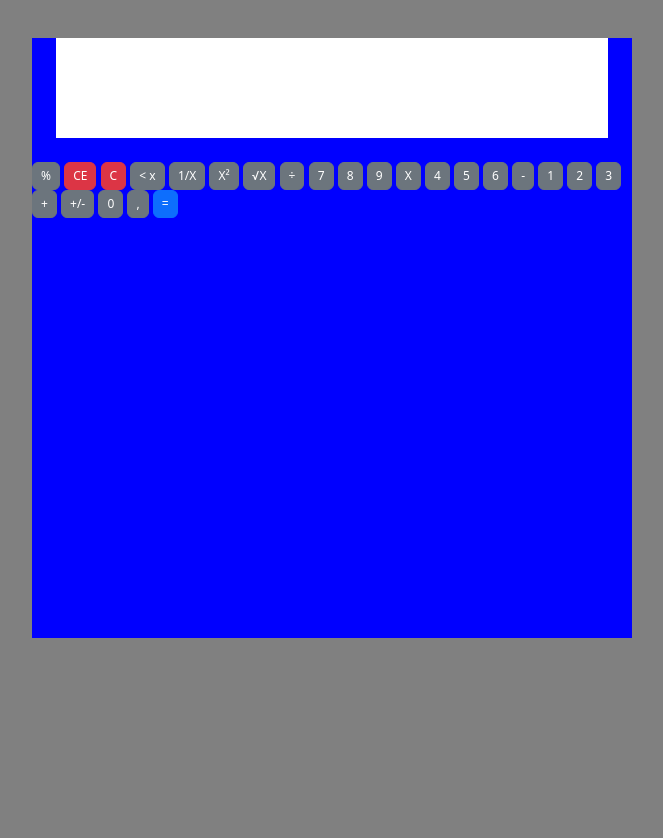
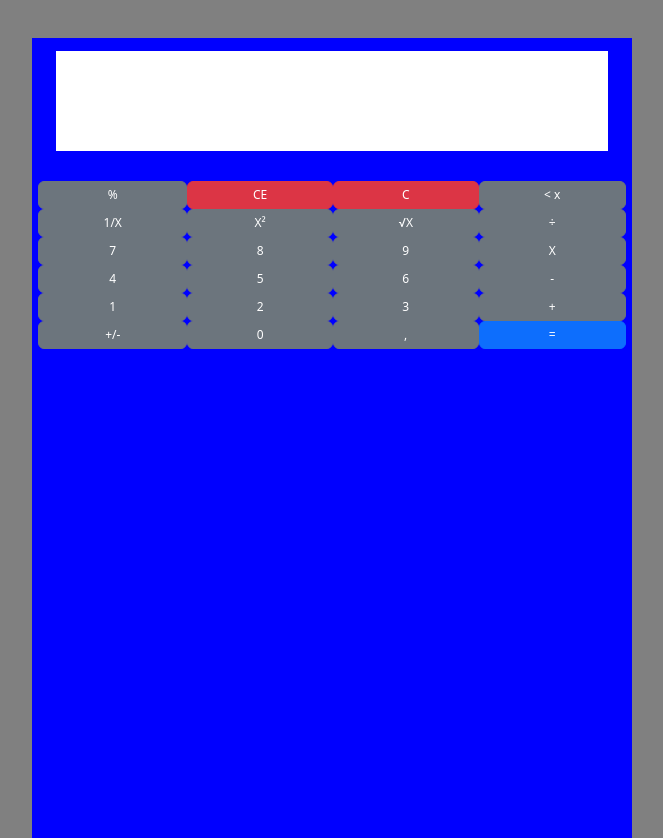
Before and after one commit to HeinrichLeandro/Calculadora, a plain HTML site: page Index.html in a window 1280 px wide. Shown: the whole page, without its empty margins (416-1079 px from the left). Before the commit the page ends 800 px from the top, so only its background shows below. Drawn offline with nearby package versions, Linux system fonts and the light colour scheme.

Commit message:
creado grid para ubicar botones

```diff
--- a/Estilos.css
+++ b/Estilos.css
@@ -2,20 +2,130 @@
     margin-left: 35%;
     margin-right: 35%;
     margin-top: 3%;
+    padding-top: 1%;
     background-color: blue;
     width: 600px;
-    height: 600px;
+    height: 800px;
 }
 
 .pantalla{
     margin-bottom: 4%;
     margin-left: 4%;
     margin-right: 4%;
-    margin-top: 4%;
     height: 100px;
     background-color: white;
 }
 
+.botonera {
+    padding: 1%;
+    display: grid;
+    grid-template-areas: "porc CE C borrar"
+                         "invertir X2 raiz divid"
+                         "siete ocho nueve X"
+                         "cuatro cinco seis menos"
+                         "uno dos tres mas"
+                         "cambia cero coma igual";
+  }
+
+.porc {
+    grid-area: porc;
+}
+
+.CE {
+    grid-area: CE;
+}
+
+.C {
+    grid-area: C;
+}
+
+.borrar {
+    grid-area: borrar;
+}
+
+
+.invertir {
+    grid-area: invertir;
+}
+
+.X2 {
+    grid-area: X2;
+}
+
+.raiz {
+    grid-area: raiz;
+}
+
+.divid{
+    grid-area: divid;
+}
+
+.siete {
+    grid-area: siete;
+}
+
+.ocho {
+    grid-area: ocho;
+}
+
+.nueve {
+    grid-area: nueve;
+}
+
+.X {
+    grid-area: X;
+}
+
+.cuatro {
+    grid-area: cuatro;
+}
+
+.cinco {
+    grid-area: cinco;
+}
+
+.seis {
+    grid-area: seis;
+}
+
+.menos {
+    grid-area: menos;
+}
+
+.uno {
+    grid-area: uno;
+}
+
+.dos {
+    grid-area: dos;
+}
+
+.tres {
+    grid-area: tres;
+}
+
+.mas {
+    grid-area: mas;
+}
+
+.cambia {
+    grid-area: cambia;
+}
+
+.cero {
+    grid-area: cero;
+}
+
+.coma {
+    grid-area: coma;
+}
+
+.igual {
+    grid-area: igual;
+}
+
+
+
 body{
     background-color: gray;
 }
--- a/Index.html
+++ b/Index.html
@@ -13,86 +13,86 @@
 
         </div>
         <div class="botonera">
-            <button type="button" class="btn btn-secondary" style="--bs-btn-padding-y: .25rem; --bs-btn-padding-x: .5rem; --bs-btn-font-size: .75rem;">
+            <button type="button" class="btn btn-secondary porc" style="--bs-btn-padding-y: .25rem; --bs-btn-padding-x: .5rem; --bs-btn-font-size: .75rem;">
                 %
             </button>
-            <button type="button" class="btn btn-danger" style="--bs-btn-padding-y: .25rem; --bs-btn-padding-x: .5rem; --bs-btn-font-size: .75rem;">
+            <button type="button" class="btn btn-danger CE" style="--bs-btn-padding-y: .25rem; --bs-btn-padding-x: .5rem; --bs-btn-font-size: .75rem;">
                 CE
             </button>
-            <button type="button" class="btn btn-danger" style="--bs-btn-padding-y: .25rem; --bs-btn-padding-x: .5rem; --bs-btn-font-size: .75rem;">
+            <button type="button" class="btn btn-danger C" style="--bs-btn-padding-y: .25rem; --bs-btn-padding-x: .5rem; --bs-btn-font-size: .75rem;">
                 C
             </button>
-            <button type="button" class="btn btn-secondary" style="--bs-btn-padding-y: .25rem; --bs-btn-padding-x: .5rem; --bs-btn-font-size: .75rem;">
+            <button type="button" class="btn btn-secondary borrar" style="--bs-btn-padding-y: .25rem; --bs-btn-padding-x: .5rem; --bs-btn-font-size: .75rem;">
                 < x
             </button>
 
 
-            <button type="button" class="btn btn-secondary" style="--bs-btn-padding-y: .25rem; --bs-btn-padding-x: .5rem; --bs-btn-font-size: .75rem;">
+            <button type="button" class="btn btn-secondary invertir" style="--bs-btn-padding-y: .25rem; --bs-btn-padding-x: .5rem; --bs-btn-font-size: .75rem;">
                 1/X
             </button>
-            <button type="button" class="btn btn-secondary" style="--bs-btn-padding-y: .25rem; --bs-btn-padding-x: .5rem; --bs-btn-font-size: .75rem;">
+            <button type="button" class="btn btn-secondary X2" style="--bs-btn-padding-y: .25rem; --bs-btn-padding-x: .5rem; --bs-btn-font-size: .75rem;">
                 X²
             </button>
-            <button type="button" class="btn btn-secondary" style="--bs-btn-padding-y: .25rem; --bs-btn-padding-x: .5rem; --bs-btn-font-size: .75rem;">
+            <button type="button" class="btn btn-secondary raiz" style="--bs-btn-padding-y: .25rem; --bs-btn-padding-x: .5rem; --bs-btn-font-size: .75rem;">
                 √X
             </button>
-            <button type="button" class="btn btn-secondary" style="--bs-btn-padding-y: .25rem; --bs-btn-padding-x: .5rem; --bs-btn-font-size: .75rem;">
+            <button type="button" class="btn btn-secondary divid" style="--bs-btn-padding-y: .25rem; --bs-btn-padding-x: .5rem; --bs-btn-font-size: .75rem;">
                 ÷
             </button>
 
 
-            <button type="button" class="btn btn-secondary" style="--bs-btn-padding-y: .25rem; --bs-btn-padding-x: .5rem; --bs-btn-font-size: .75rem;">
+            <button type="button" class="btn btn-secondary siete" style="--bs-btn-padding-y: .25rem; --bs-btn-padding-x: .5rem; --bs-btn-font-size: .75rem;">
                 7
             </button>
-            <button type="button" class="btn btn-secondary" style="--bs-btn-padding-y: .25rem; --bs-btn-padding-x: .5rem; --bs-btn-font-size: .75rem;">
+            <button type="button" class="btn btn-secondary ocho" style="--bs-btn-padding-y: .25rem; --bs-btn-padding-x: .5rem; --bs-btn-font-size: .75rem;">
                 8
             </button>
-            <button type="button" class="btn btn-secondary" style="--bs-btn-padding-y: .25rem; --bs-btn-padding-x: .5rem; --bs-btn-font-size: .75rem;">
+            <button type="button" class="btn btn-secondary nueve" style="--bs-btn-padding-y: .25rem; --bs-btn-padding-x: .5rem; --bs-btn-font-size: .75rem;">
                 9
             </button>
-            <button type="button" class="btn btn-secondary" style="--bs-btn-padding-y: .25rem; --bs-btn-padding-x: .5rem; --bs-btn-font-size: .75rem;">
+            <button type="button" class="btn btn-secondary X" style="--bs-btn-padding-y: .25rem; --bs-btn-padding-x: .5rem; --bs-btn-font-size: .75rem;">
                 X
             </button>
 
 
-            <button type="button" class="btn btn-secondary" style="--bs-btn-padding-y: .25rem; --bs-btn-padding-x: .5rem; --bs-btn-font-size: .75rem;">
+            <button type="button" class="btn btn-secondary cuatro" style="--bs-btn-padding-y: .25rem; --bs-btn-padding-x: .5rem; --bs-btn-font-size: .75rem;">
                 4
             </button>
-            <button type="button" class="btn btn-secondary" style="--bs-btn-padding-y: .25rem; --bs-btn-padding-x: .5rem; --bs-btn-font-size: .75rem;">
+            <button type="button" class="btn btn-secondary cinco" style="--bs-btn-padding-y: .25rem; --bs-btn-padding-x: .5rem; --bs-btn-font-size: .75rem;">
                 5
             </button>
-            <button type="button" class="btn btn-secondary" style="--bs-btn-padding-y: .25rem; --bs-btn-padding-x: .5rem; --bs-btn-font-size: .75rem;">
+            <button type="button" class="btn btn-secondary seis" style="--bs-btn-padding-y: .25rem; --bs-btn-padding-x: .5rem; --bs-btn-font-size: .75rem;">
                 6
             </button>
-            <button type="button" class="btn btn-secondary" style="--bs-btn-padding-y: .25rem; --bs-btn-padding-x: .5rem; --bs-btn-font-size: .75rem;">
+            <button type="button" class="btn btn-secondary menos" style="--bs-btn-padding-y: .25rem; --bs-btn-padding-x: .5rem; --bs-btn-font-size: .75rem;">
                 -
             </button>
 
 
-            <button type="button" class="btn btn-secondary" style="--bs-btn-padding-y: .25rem; --bs-btn-padding-x: .5rem; --bs-btn-font-size: .75rem;">
+            <button type="button" class="btn btn-secondary uno" style="--bs-btn-padding-y: .25rem; --bs-btn-padding-x: .5rem; --bs-btn-font-size: .75rem;">
                 1
             </button>
-            <button type="button" class="btn btn-secondary" style="--bs-btn-padding-y: .25rem; --bs-btn-padding-x: .5rem; --bs-btn-font-size: .75rem;">
+            <button type="button" class="btn btn-secondary dos" style="--bs-btn-padding-y: .25rem; --bs-btn-padding-x: .5rem; --bs-btn-font-size: .75rem;">
                 2
             </button>
-            <button type="button" class="btn btn-secondary" style="--bs-btn-padding-y: .25rem; --bs-btn-padding-x: .5rem; --bs-btn-font-size: .75rem;">
+            <button type="button" class="btn btn-secondary tres" style="--bs-btn-padding-y: .25rem; --bs-btn-padding-x: .5rem; --bs-btn-font-size: .75rem;">
                 3
             </button>
-            <button type="button" class="btn btn-secondary" style="--bs-btn-padding-y: .25rem; --bs-btn-padding-x: .5rem; --bs-btn-font-size: .75rem;">
+            <button type="button" class="btn btn-secondary mas" style="--bs-btn-padding-y: .25rem; --bs-btn-padding-x: .5rem; --bs-btn-font-size: .75rem;">
                 +
             </button>
 
 
-            <button type="button" class="btn btn-secondary" style="--bs-btn-padding-y: .25rem; --bs-btn-padding-x: .5rem; --bs-btn-font-size: .75rem;">
+            <button type="button" class="btn btn-secondary cambia" style="--bs-btn-padding-y: .25rem; --bs-btn-padding-x: .5rem; --bs-btn-font-size: .75rem;">
                 +/-
             </button>
-            <button type="button" class="btn btn-secondary" style="--bs-btn-padding-y: .25rem; --bs-btn-padding-x: .5rem; --bs-btn-font-size: .75rem;">
+            <button type="button" class="btn btn-secondary cero" style="--bs-btn-padding-y: .25rem; --bs-btn-padding-x: .5rem; --bs-btn-font-size: .75rem;">
                 0
             </button>
-            <button type="button" class="btn btn-secondary" style="--bs-btn-padding-y: .25rem; --bs-btn-padding-x: .5rem; --bs-btn-font-size: .75rem;">
+            <button type="button" class="btn btn-secondary coma" style="--bs-btn-padding-y: .25rem; --bs-btn-padding-x: .5rem; --bs-btn-font-size: .75rem;">
                 ,
             </button>
-            <button type="button" class="btn btn-primary" style="--bs-btn-padding-y: .25rem; --bs-btn-padding-x: .5rem; --bs-btn-font-size: .75rem;">
+            <button type="button" class="btn btn-primary igual" style="--bs-btn-padding-y: .25rem; --bs-btn-padding-x: .5rem; --bs-btn-font-size: .75rem;">
                 =
             </button>
 
```
